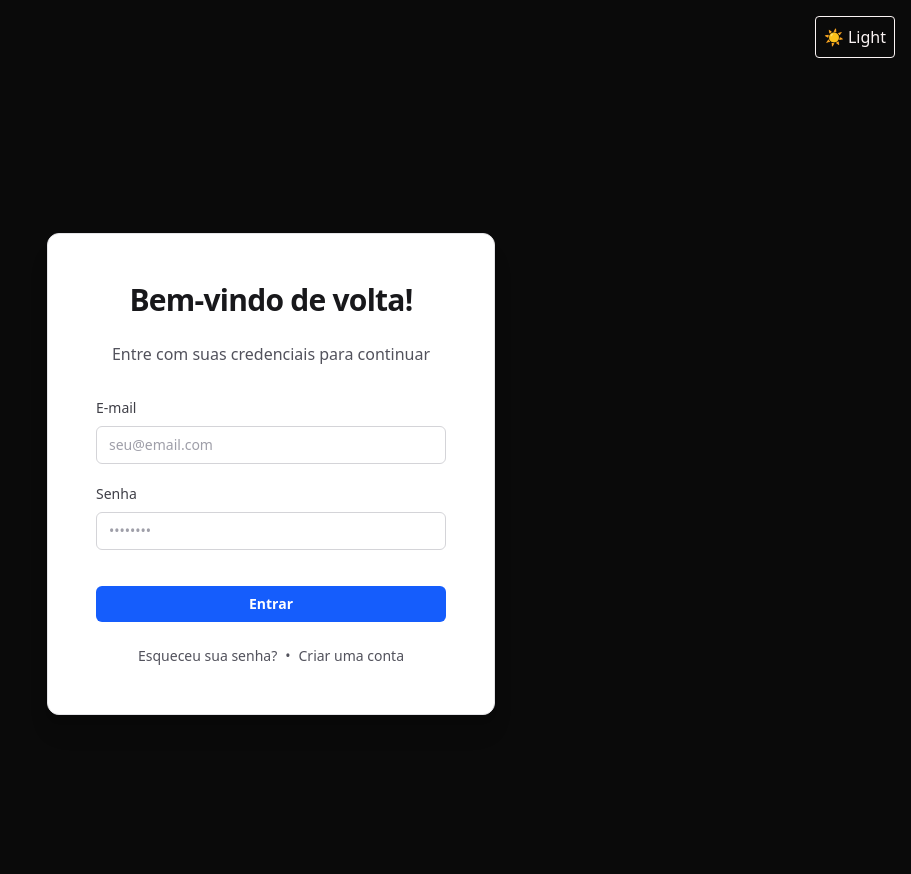
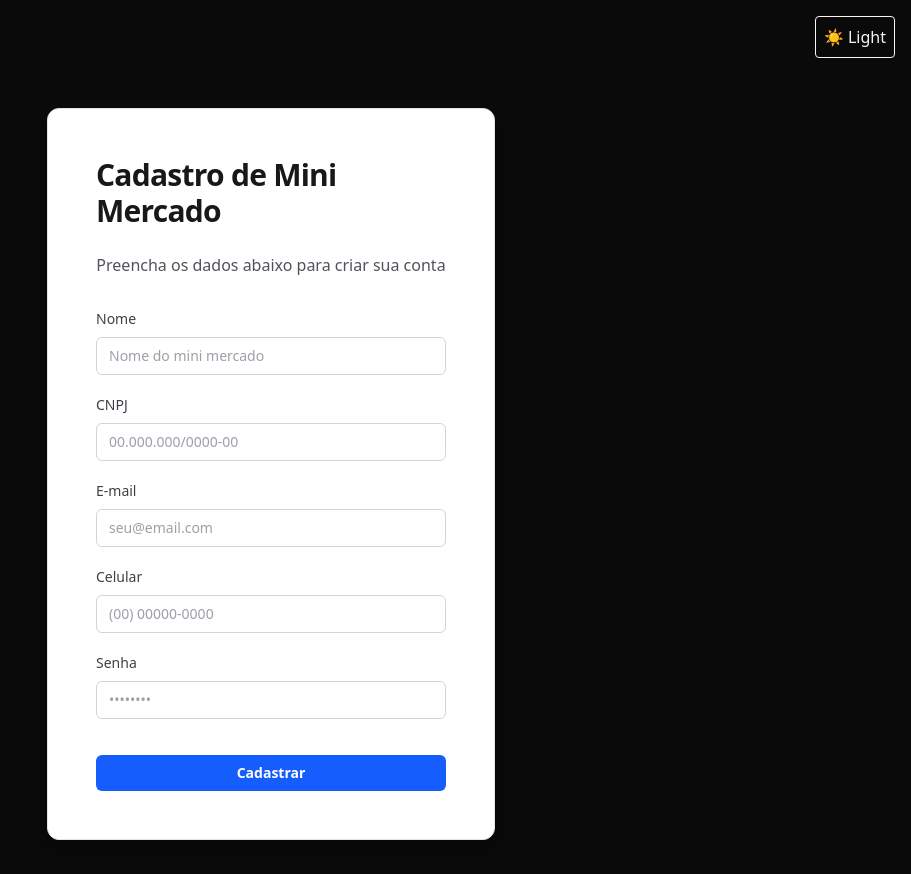
Before and after one commit to Miguel-ectil/gest_stock_front, a Next.js app: page /register in a window 1280 px wide. Shown: the whole page, without its empty margins (369-1280 px from the left). Built offline with nearby package versions, Linux system fonts and the light colour scheme; no server answers.

Commit message:
[ADD] Melhoran a proteção de rota, adicionando page de cadastro de user

```diff
--- a/src/app/(public)/register/page.tsx
+++ b/src/app/(public)/register/page.tsx
@@ -1,73 +1,129 @@
 "use client";
+import { useState } from "react";
 import { useRouter } from "next/navigation";
 
-export default function LoginPage() {
+export default function CadastroPage() {
   const router = useRouter();
 
-    function handleLogin() {
-        localStorage.setItem("user", "true");
-        router.push("/");
+  const [formData, setFormData] = useState({
+    nome: "",
+    cnpj: "",
+    email: "",
+    celular: "",
+    senha: "",
+    status: "Inativo",
+  });
+
+  const [loading, setLoading] = useState(false);
+
+  function handleChange(e: React.ChangeEvent<HTMLInputElement>) {
+    const { name, value } = e.target;
+    setFormData((prev) => ({ ...prev, [name]: value }));
   }
+
+  async function handleCadastro() {
+    setLoading(true);
+    try {
+      console.log("Dados enviados:", formData);
+      // Aqui você poderia chamar: await AuthService.register(formData)
+      // Por exemplo: const res = await AuthService.register(formData)
+      router.push("/"); // redireciona após cadastro
+    } catch (err) {
+      console.error("Erro no cadastro:", err);
+    } finally {
+      setLoading(false);
+    }
+  }
+
   return (
-        <div className="flex min-h-screen items-center justify-center">{/*bg-zinc-50 dark:bg-zinc-950*/}
+    <div className="flex min-h-screen items-center justify-center"> {/*bg-zinc-50 dark:bg-zinc-950*/}
       <main className="flex w-full max-w-md flex-col items-center rounded-xl border border-zinc-200 bg-white p-10 shadow-xl dark:border-zinc-800 dark:bg-zinc-900 sm:p-12">
         <h1 className="mb-6 text-3xl font-bold tracking-tight text-zinc-900 dark:text-zinc-50">
-                    Bem-vindo de volta!
+          Cadastro de Mini Mercado
         </h1>
 
         <p className="mb-8 text-center text-zinc-600 dark:text-zinc-400">
-                    Entre com suas credenciais para continuar
+          Preencha os dados abaixo para criar sua conta
         </p>
 
-                {/* Formulário */}
-                <form className="w-full space-y-5">
+        <div className="w-full space-y-5">
           <div className="space-y-2">
-                        <label
-                            htmlFor="email"
-                            className="block text-sm font-medium text-zinc-700 dark:text-zinc-300"
-                        >
+            <label className="block text-sm font-medium text-zinc-700 dark:text-zinc-300">
+              Nome
+            </label>
+            <input
+              type="text"
+              name="nome"
+              value={formData.nome}
+              onChange={handleChange}
+              placeholder="Nome do mini mercado"
+              className="w-full rounded-md border border-zinc-300 bg-transparent px-3 py-2 text-sm text-zinc-900 placeholder-zinc-400 focus:border-blue-500 focus:outline-none focus:ring-2 focus:ring-blue-500 dark:border-zinc-700 dark:text-zinc-100"
+            />
+          </div>
+
+          <div className="space-y-2">
+            <label className="block text-sm font-medium text-zinc-700 dark:text-zinc-300">
+              CNPJ
+            </label>
+            <input
+              type="text"
+              name="cnpj"
+              value={formData.cnpj}
+              onChange={handleChange}
+              placeholder="00.000.000/0000-00"
+              className="w-full rounded-md border border-zinc-300 bg-transparent px-3 py-2 text-sm text-zinc-900 placeholder-zinc-400 focus:border-blue-500 focus:outline-none focus:ring-2 focus:ring-blue-500 dark:border-zinc-700 dark:text-zinc-100"
+            />
+          </div>
+
+          <div className="space-y-2">
+            <label className="block text-sm font-medium text-zinc-700 dark:text-zinc-300">
               E-mail
             </label>
             <input
-                            id="email"
               type="email"
+              name="email"
+              value={formData.email}
+              onChange={handleChange}
               placeholder="seu@email.com"
               className="w-full rounded-md border border-zinc-300 bg-transparent px-3 py-2 text-sm text-zinc-900 placeholder-zinc-400 focus:border-blue-500 focus:outline-none focus:ring-2 focus:ring-blue-500 dark:border-zinc-700 dark:text-zinc-100"
             />
           </div>
 
           <div className="space-y-2">
-                        <label
-                            htmlFor="password"
-                            className="block text-sm font-medium text-zinc-700 dark:text-zinc-300"
-                        >
+            <label className="block text-sm font-medium text-zinc-700 dark:text-zinc-300">
+              Celular
+            </label>
+            <input
+              type="tel"
+              name="celular"
+              value={formData.celular}
+              onChange={handleChange}
+              placeholder="(00) 00000-0000"
+              className="w-full rounded-md border border-zinc-300 bg-transparent px-3 py-2 text-sm text-zinc-900 placeholder-zinc-400 focus:border-blue-500 focus:outline-none focus:ring-2 focus:ring-blue-500 dark:border-zinc-700 dark:text-zinc-100"
+            />
+          </div>
+
+          <div className="space-y-2">
+            <label className="block text-sm font-medium text-zinc-700 dark:text-zinc-300">
               Senha
             </label>
             <input
-                            id="password"
               type="password"
+              name="senha"
+              value={formData.senha}
+              onChange={handleChange}
               placeholder="••••••••"
               className="w-full rounded-md border border-zinc-300 bg-transparent px-3 py-2 text-sm text-zinc-900 placeholder-zinc-400 focus:border-blue-500 focus:outline-none focus:ring-2 focus:ring-blue-500 dark:border-zinc-700 dark:text-zinc-100"
             />
           </div>
 
           <button
-                        onClick={handleLogin}
-                        className="mt-4 w-full rounded-md bg-blue-600 px-4 py-2 text-sm font-semibold text-white hover:bg-blue-700"
+            onClick={handleCadastro}
+            disabled={loading}
+            className="mt-4 w-full rounded-md bg-blue-600 px-4 py-2 text-sm font-semibold text-white hover:bg-blue-700 disabled:opacity-50"
           >
-                        Entrar
+            {loading ? "Cadastrando..." : "Cadastrar"}
           </button>
-                </form>
-
-                {/* Links de ajuda */}
-                <div className="mt-6 text-sm text-zinc-600 dark:text-zinc-400">
-                    <a href="#" className="hover:underline">
-                        Esqueceu sua senha?
-                    </a>
-                    <span className="mx-2">•</span>
-                    <a href="#" className="hover:underline">
-                        Criar uma conta
-                    </a>
         </div>
       </main>
     </div>
```
Lines whose indentation alone changed are shown as unchanged.
